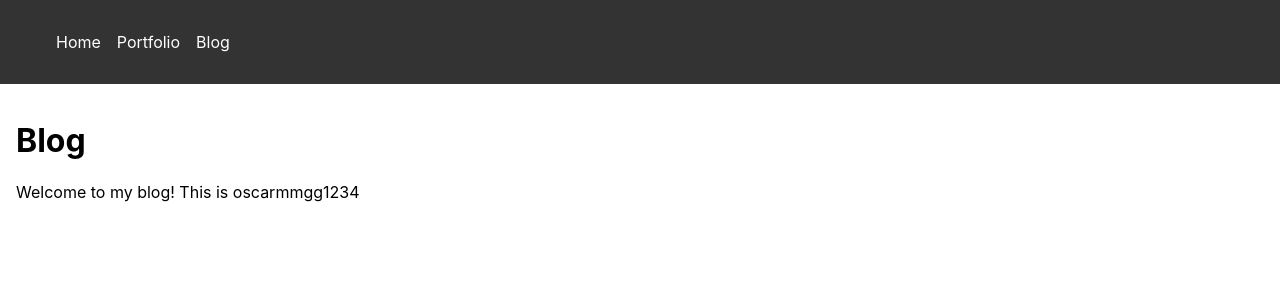
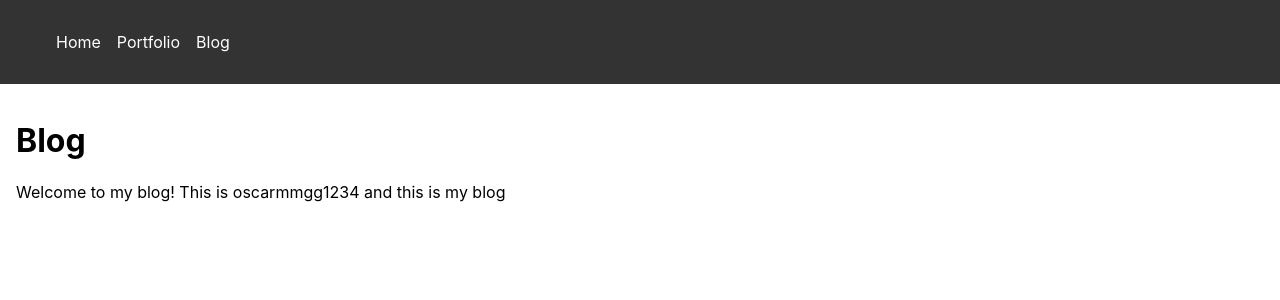
Before and after one commit to oscarmmgg1234/Blog, a React (Create React App) app: page /#/blog in a window 1280 px wide. Shown: the top 300 px of the page. Built offline with nearby package versions, Linux system fonts and the light colour scheme.

Commit message:
first version

```diff
--- a/src/components/Blog.js
+++ b/src/components/Blog.js
@@ -3,7 +3,7 @@ import React from "react";
 const Blog = () => (
   <div>
     <h1>Blog</h1>
-    <p>Welcome to my blog! This is oscarmmgg1234</p>
+    <p>Welcome to my blog! This is oscarmmgg1234 and this is my blog</p>
   </div>
 );
 
```
